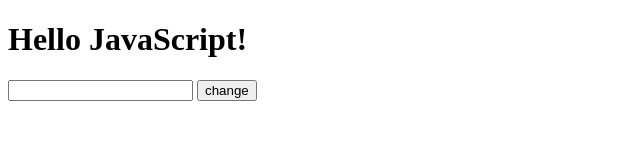
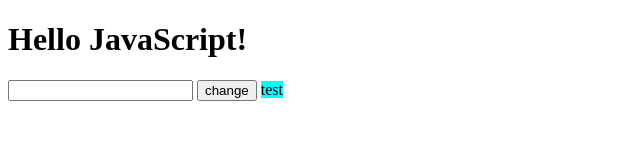
Before and after one commit to illionillion/webComponentsTest, a website with bundled scripts: page index.html in a window 1280 px wide. Shown: the full height of the page, 0-640 px from the left. Built offline with nearby package versions, Linux system fonts and the light colour scheme.

Commit message:
タグを作ってその中にネストさせることは可能

```diff
--- a/index.html
+++ b/index.html
@@ -6,8 +6,15 @@
     <meta name="viewport" content="width=device-width, initial-scale=1.0">
     <title>Web Components Test</title>
     <script type="module" src="./src/main.js"></script>
+    <style>
+        container-area{
+            background-color: aqua;
+        }
+    </style>
 </head>
 <body>
     <main-components></main-components>
+    <!-- タグを作ってその中にネストさせることは可能 -->
+    <container-area>test</container-area>
 </body>
 </html>
--- /dev/null
+++ b/src/components/container.js
@@ -0,0 +1,7 @@
+export default class Container {
+    constructor(){
+        // super()
+    }
+}
+
+customElements.define('container-area',Container)
--- a/src/main.js
+++ b/src/main.js
@@ -2,6 +2,7 @@
 import MainConponents from "./components/MainComponents.js"
 import HelloWorld from "./components/HelloWorld.js"
 import Input from "./components/InputArea.js"
+import Container from "./components/container.js"
 
 
 window.addEventListener('load', e => {
```
